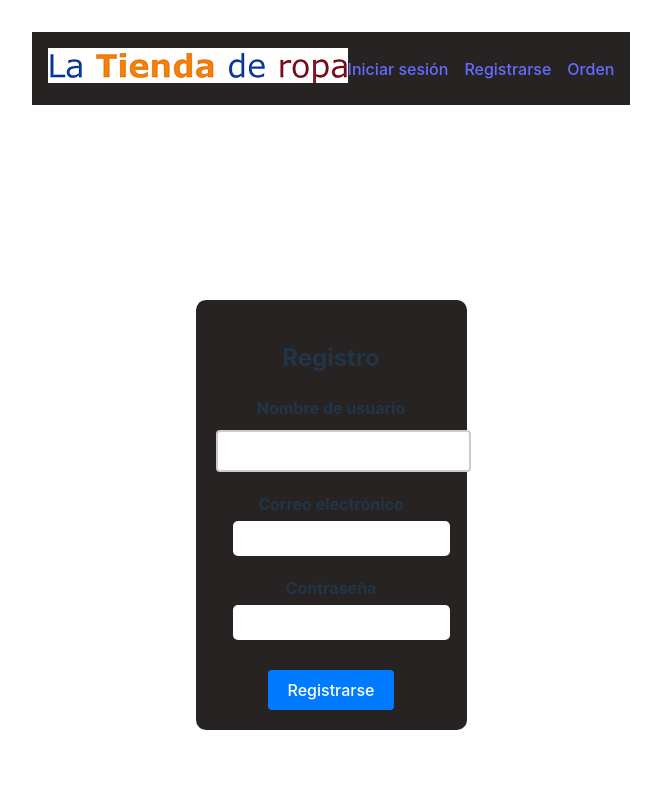
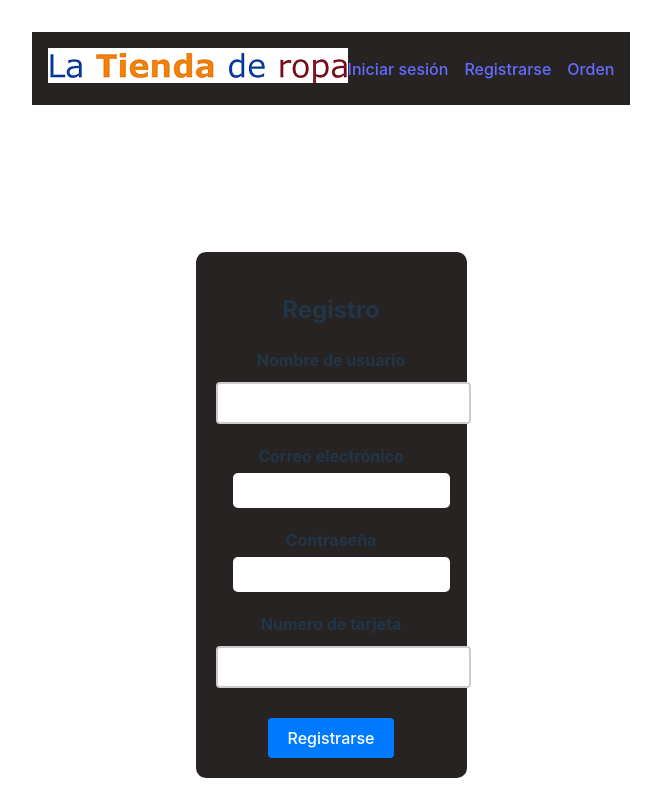
Before and after one commit to JoAraEsp/Front_ClothingStore, a React (Vite) app: page /register in a window 1280 px wide. Shown: the top 800 px of the page, without its empty margins (309-970 px from the left). Built offline with nearby package versions, Linux system fonts and the light colour scheme.

Commit message:
post y get

```diff
--- a/package.json
+++ b/package.json
@@ -10,7 +10,9 @@
   },
   "dependencies": {
     "react": "^18.2.0",
-    "react-dom": "^18.2.0"
+    "react-dom": "^18.2.0",
+    "react-router-dom": "^6.10.0",
+    "sweetalert2": "^11.7.3"
   },
   "devDependencies": {
     "@types/react": "^18.0.28",
--- a/src/components/CatalogoRopa.jsx
+++ b/src/components/CatalogoRopa.jsx
@@ -1,7 +1,21 @@
 import React from 'react';
 import '../css/CatalogoRopa.css';
+import { useState, useEffect } from 'react'
+
+
+
+
+
 
 function CatalogoRopa() {
+  const [cloths, setCloths] = useState([]);
+
+  useEffect(() => {
+    fetch('http://localhost:8080/cloth')
+      .then((response) => response.json())
+      .then((data) => setCloths(data.data));
+  }, []);
+
   const productos = [
     {
       id: 1,
@@ -49,13 +63,12 @@ function CatalogoRopa() {
 
   return (
     <div className="catalogo-ropa">
-      {productos.map((producto) => (
-        <div key={producto.id} className="producto">
-          <img src={producto.imagen} alt={producto.nombre} />
+      {cloths.map((cloth) => (
+        <div key={cloth.id} className="producto">
+          <img src={cloth.url} alt={cloth.name} />
           <div className="descripcion">
-            <h3>{producto.nombre}</h3>
-            <p>{producto.descripcion}</p>
-            <p className="precio">${producto.precio}</p>
+            <h3>{cloth.name}</h3>
+            <p className="precio">${cloth.price}</p>
           </div>
         </div>
       ))}
--- a/src/components/Login.jsx
+++ b/src/components/Login.jsx
@@ -1,5 +1,7 @@
 import React, { useState, useContext } from 'react';
+import { Outlet, Link, Navigate } from 'react-router-dom'
 import { AuthContext} from '../contexts/AuthContext';
+import Swal from 'sweetalert2'
 
 import '../css/Forms.css';
 
@@ -7,39 +9,72 @@ import '../css/Forms.css';
 function Login() {
   const [email, setEmail] = useState('');
   const [password, setPassword] = useState('');
-  const [error, setError] = useState('');
-  const { setAuthState } = useContext(AuthContext);
-  const history = useHistory();
+  const [bearerToken, setBearerToken] = useState()
+  const [user, setUser] = useState();
+  const [data, setData] = useState();
 
+  const login = (e) => {
+    e.preventDefault();
 
-  const handleSubmit = async (event) => {
-    event.preventDefault();
-    try {
-      /*const response = await fetch('http://localhost:3001/login', {
-        method: 'POST',
-        headers: { 'Content-Type': 'application/json'},
-        body: JSON.stringify({ email, password})*/
-        await new Promise(resolve => setTimeout(resolve, 1000));
-        if (email === registerData.email && password === registerData.password) {
-          setAuthState({ // Corregir el nombre del método setAuthData
-            isAuthenticated: true,
-            authToken: 'my-auth-token',
-            user: {
-              name: registerData.name,
-              email: registerData.email
-            }
-          });
-        } else {
-          setError('Credenciales incorrectas');
-        }
-      } catch (error) { // Cerrar la llave del bloque try
-        console.log(error);
-      }
-  };
+    fetch('http://localhost:9292/auth/token', {
+      method: 'POST',
+      headers: {
+        'Content-Type': 'application/json'
+      },
+      body: JSON.stringify({
+        'email': email,
+        'password': password
+      })
+    })
+      .then(res => res.json())
+      .then(data => {
+        setBearerToken(data.token)
+        setData(data)
+      })
+      .catch(err => { UserIncorrect() })
+
+  }
+
+  const GetUser = () => {
+    fetch(`http://localhost:8080/user/email/${email}`)
+      .then(res => res.json())
+      .then(data => {
+        setUser(data.data)
+      })
+  }
+
+  const UserCorrect = () => {
+
+    localStorage.setItem("user-token", JSON.stringify(bearerToken))
+    localStorage.setItem("user-info", JSON.stringify(user))
+
+    window.location.reload(true);
+
+    return (
+      < Navigate to="/" replace={true} />
+    )
+
+  }
+
+  const UserIncorrect = () => {
+    Swal.fire({
+      position: 'bottom',
+      title: 'Usuario incorrecto',
+      color: '#fff',
+      width: '800px',
+      background: '#D0342C',
+      showConfirmButton: false,
+      timer: 1500
+    })
+  }
 
   return (
     <div className="container">
-      <form onSubmit={handleSubmit}>
+        {data &&
+        GetUser()}
+
+        {user && UserCorrect()}
+      <form onSubmit={login}>
         <h2>Iniciar sesión</h2>
         <div className="form-group">
           <label htmlFor="email">Correo electrónico</label>
--- a/src/components/Order.jsx
+++ b/src/components/Order.jsx
@@ -1,46 +1,80 @@
-import React, { useState } from 'react';
+import { useState, useRef, useContext, useEffect } from "react"
 import '../css/Order.css'
+import React from 'react'
 
 function Order() {
   const [id, setId] = useState('');
   const [estado, setEstado] = useState('');
+  const [status, setStatus] = useState([]);
+  const [sends, setSends] = useState([]);
+  const [bearerToken, setBearerToken] = useState(JSON.parse(localStorage.getItem("user-token")));
 
   const handleIdChange = (e) => {
     setId(e.target.value);
   };
 
   const handleEstadoChange = (e) => {
-    setEstado(e.target.value);
+    const value = e.target.value
+    setEstado(value);
   };
 
-  const handleSubmit = async (e) => {
-    e.preventDefault();
-    const data = { id, estado };
-    const response = await fetch('/api/actualizar-orden', {
+  useEffect(() => {
+    fetch('http://localhost:8080/status')
+      .then(response => response.json())
+      .then(data => setStatus(data.data));
+  }, []);
+
+  useEffect(() => {
+    fetch('http://localhost:8080/send')
+      .then((response) => response.json())
+      .then((data) => setSends(data.data));
+  }, []);
+
+
+function handleSubmit(e) {
+  e.preventDefault();
+
+  console.log(id)
+  console.log(estado)
+  fetch('http://localhost:9292/rabbit/delivered', {
       method: 'POST',
       headers: {
-        'Content-Type': 'application/json'
+          'Content-Type': 'application/json',
+          'authorization': 'Bearer ' + bearerToken,
       },
-      body: JSON.stringify(data)
-    });
-    const result = await response.json();
-    console.log(result);
-  };
+      body: JSON.stringify({
+          status: estado,
+          id: id
+      })
+  })
+      .then(res => res.json())
+      .catch(err => console.error(err))
+
+}
 
 
   return (
-    <form onSubmit={handleSubmit}>
+    <form onSubmit={handleSubmit} method='' id=''>
       <label>
         ID de la orden:
-        <input type="text" value={id} onChange={handleIdChange} />
+        <select onChange={handleIdChange}>
+          <option value="">Seleccionar la orden que se va a modificar</option>
+          {
+            sends.map((send) =>(
+                <option value={parseInt(send.id)} name="status" id="status" >{send.guide}</option>
+            ))
+          }
+        </select>
       </label>
       <label>
         Estado de la orden:
-        <select value={estado} onChange={handleEstadoChange}>
-          <option value="">Seleccionar estado...</option>
-          <option value="en proceso">En proceso</option>
-          <option value="enviado">Enviado</option>
-          <option value="entregado">Entregado</option>
+        <select onChange={handleEstadoChange}>
+          <option value="">Seleccionar el estado de la orden</option>
+          {
+            status.map((statu) =>(
+                <option value={statu.name} name="status" id="status" >{statu.name}</option>
+            ))
+          }
         </select>
       </label>
       <button type="submit">Ejecutar</button>
--- a/src/components/Register.jsx
+++ b/src/components/Register.jsx
@@ -1,49 +1,85 @@
-import React, { useContext, useState } from 'react';
+import { useState, useRef, useContext } from "react"
 import { AuthContext } from '../contexts/AuthContext'
 import '../css/Forms.css';
 
 function Register() {
-  const { setRegisterData } = useContext(AuthContext);
+    const form = useRef(null);
+
     const [username, setUsername] = useState('');
     const [email, setEmail] = useState('');
     const [password, setPassword] = useState('');
-    const [error, setError] = useState('');
+    const [card, setCard] = useState('');
+    const [status, setStatus] = useState();
+    const [bearerToken, setBearerToken] = useState();
+    const [data, setData] = useState();
 
-    const handleSubmit = async (event) => {
-      event.preventDefault();
-      // aquí irá la lógica de registro
-      await new Promise(resolve => setTimeout(resolve, 1000));
+    function handleSubmit(e) {
+      e.preventDefault();
+
+      const formData = new FormData(form.current);
+
+      fetch('http://localhost:9292/auth/register', {
+          method: 'POST',
+          headers: {
+              'Content-Type': 'application/json'
+          },
+          body: JSON.stringify({
+              name: formData.get('name'),
+              cardNumber: formData.get('cardNumber'),
+              email: formData.get('email'),
+              password: formData.get('password'),
+          })
+      })
+      .then ((responseHttp) => {
+          setBearerToken(data.jwttoken)
+          setStatus(responseHttp.status)
+          })
+
+  }
+
+  function userCreated() {
+    localStorage.setItem("user-token", JSON.stringify(bearerToken))
+    Swal.fire({
+        position: 'bottom',
+        title: 'Usuario creado correctamente',
+        color: '#fff',
+        width: '800px',
+        background: '#166cc2',
+        showConfirmButton: false,
+        timer: 2500
+    })
+
+    navigate('/')
+
+}
+
+function userError() {
+  Swal.fire({
+      position: 'bottom',
+      title: 'Datos incorrectos o ya registrados',
+      color: '#fff',
+      width: '800px',
+      background: '#D0342C',
+      showConfirmButton: false,
+      timer: 2500
+  })
 
 
-      if (username === '' || email === '' || password === ''){
-        setError('Por favor, completa todos los campos');
-        return;
-      }
-
-      setRegisterData({
-        username: username,
-        email: email,
-        password: password
-      });
-
-      console.log("Usuario registrado:", setRegisterData);
-
-      setUsername("");
-      setEmail("");
-      setPassword("");
-    };
+}
 
     return (
       <div className="container">
-        <form onSubmit={handleSubmit}>
+        { status == 201 && userCreated()  }
+          { status == 400 && userError() }
+        <form onSubmit={handleSubmit} ref={form} id="form" method="">
           <h2>Registro</h2>
           <div className="form-group">
             <label htmlFor="username">Nombre de usuario</label>
             <input
               type="text"
               className="form-control"
-              id="username"
-              value={username}
+              id="name"
+              name="name"
               onChange={(event) => setUsername(event.target.value)}
             />
           </div>
@@ -53,7 +89,7 @@ function Register() {
               type="email"
               className="form-control"
               id="email"
-              value={email}
+              name="email"
               onChange={(event) => setEmail(event.target.value)}
             />
           </div>
@@ -63,8 +99,18 @@ function Register() {
               type="password"
               className="form-control"
               id="password"
-              value={password}
+              name="password"
               onChange={(event) => setPassword(event.target.value)}
+            />
+          </div>
+          <div className="form-group">
+            <label htmlFor="cardNumber">Numero de tarjeta</label>
+            <input
+              type="text"
+              className="form-control"
+              id="cardNumber"
+              name='cardNumber'
+              onChange={(event) => setCard(event.target.value)}
             />
           </div>
           <button type="submit" className="btn btn-primary">
```
Also changed, not shown: 1 other file (tests, documents, lock files or other folders).
